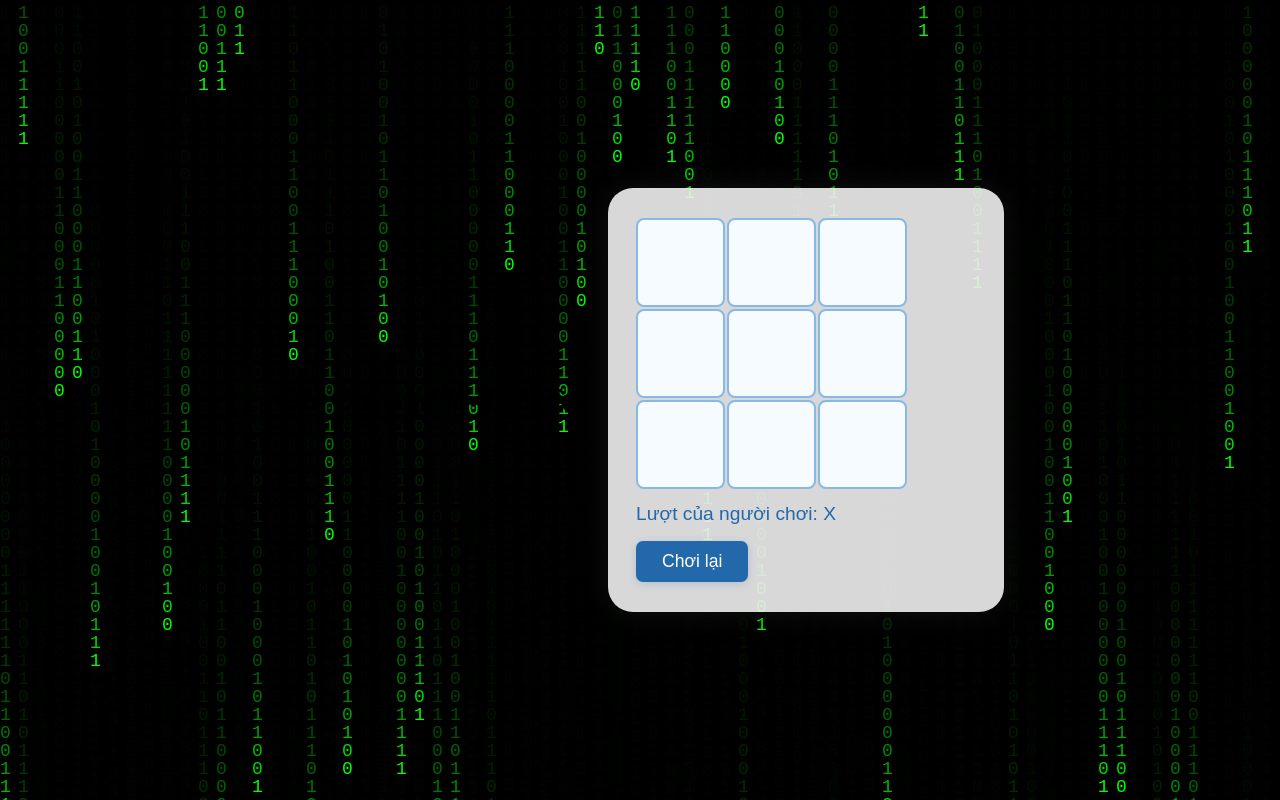
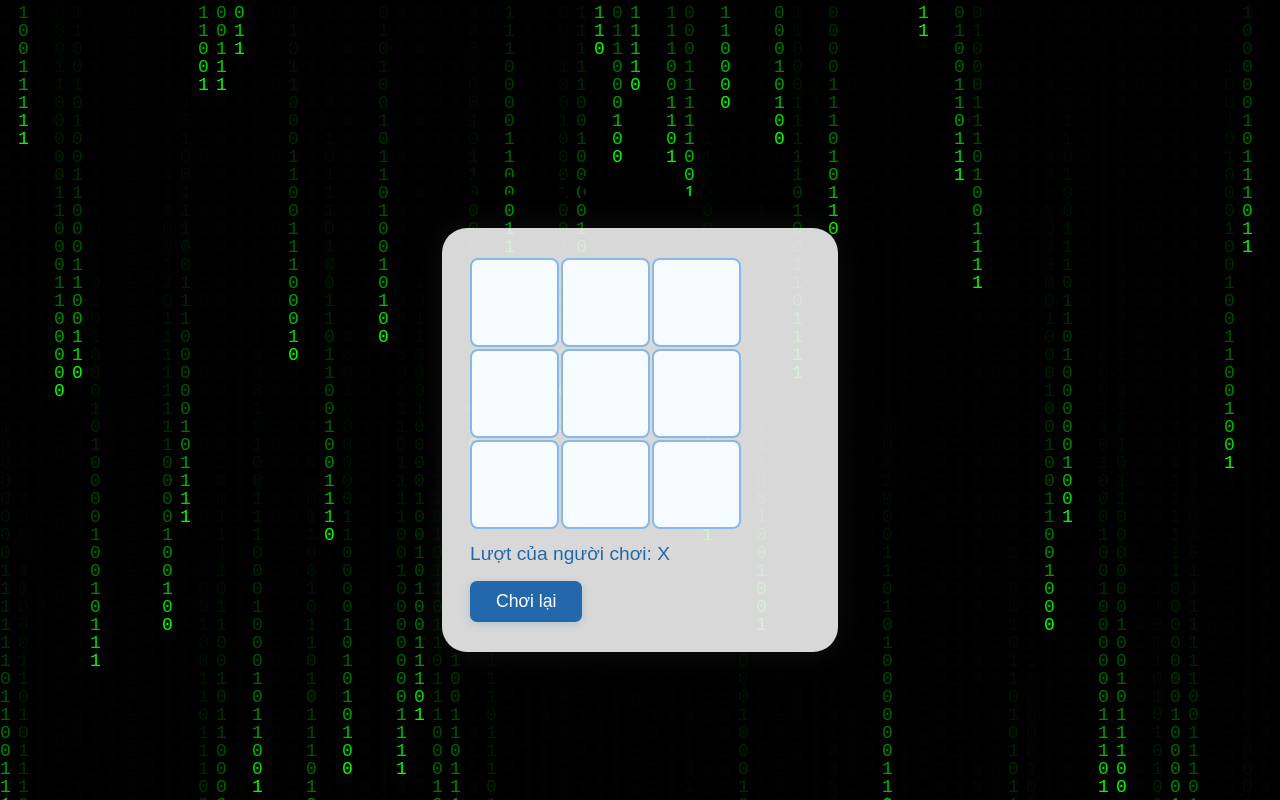
Before and after one commit to tuanvu14032015-cyber/caro.github.io, a plain HTML site: page index.html in a window 1280 px wide. Drawn offline with Linux system fonts and the light colour scheme.

Commit message:
Update index.html

```diff
--- a/index.html
+++ b/index.html
@@ -9,16 +9,20 @@
 <body>
     <!-- NỀN MATRIX -->
     <canvas id="matrix-canvas"></canvas>
-    <!-- GAME CARO -->
-    <h1>Cờ Caro (Tic-Tac-Toe)</h1>
-    <div id="game">
-        <div id="board"></div>
-        <div id="status"></div>
-        <button id="reset">Chơi lại</button>
+    <!-- BỌC NGOÀI ĐỂ CĂN GIỮA -->
+    <div id="game-wrapper">
+        <h1>Cờ Caro (Tic-Tac-Toe)</h1>
+        <div id="game">
+            <div id="board"></div>
+            <div id="status"></div>
+            <div class="reset-wrapper">
+                <button id="reset">Chơi lại</button>
+            </div>
+        </div>
     </div>
     <!-- Jumpscare Overlay -->
     <div id="jumpscare" style="display:none;">
-        <img id="jumpscare-img" src="https://i.imgur.com/3R9tNYu.png" alt="Jumpscare" />
+        <img id="jumpscare-img" src="https://raw.githubusercontent.com/daattali/beautiful-jekyll/master/assets/img/404-monster.png" alt="Jumpscare" />
         <div id="jumpscare-text">Bạn đã thua! 😱</div>
     </div>
     <script src="script.js"></script>
```
